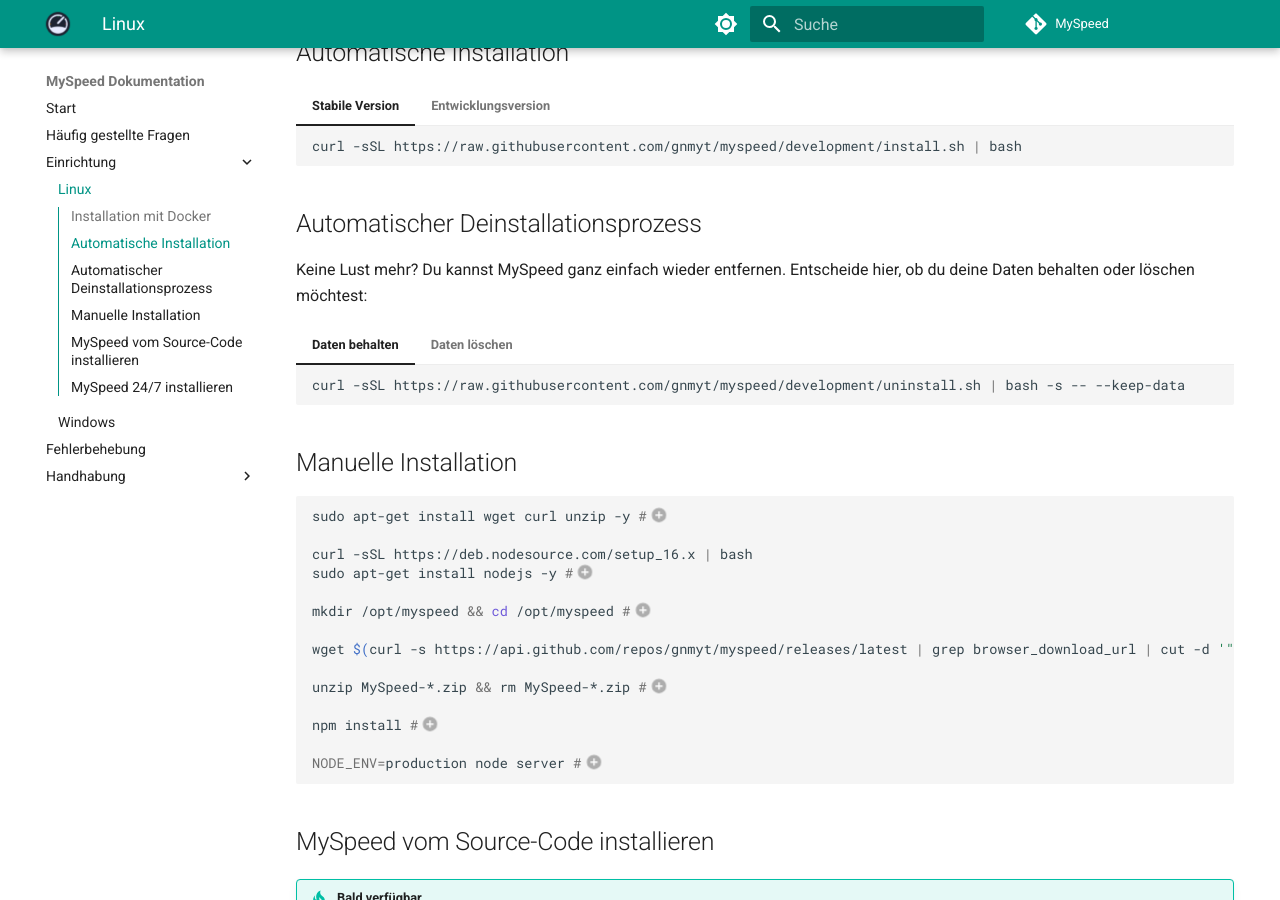
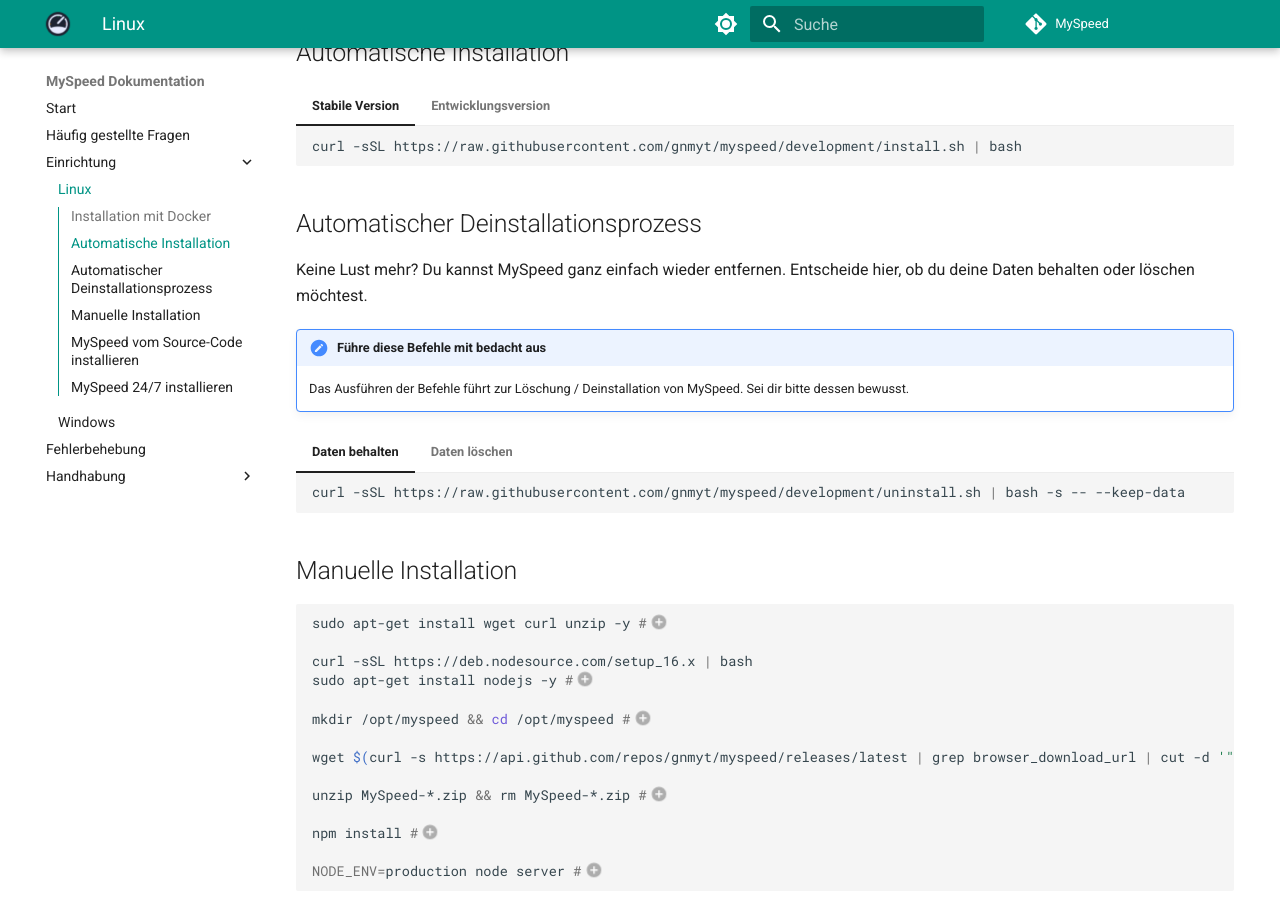
Before and after one commit to gnmyt/myspeed, an MkDocs documentation site: the page built from docs/setup/linux.md, in a window 1280 px wide and 900 px high, scrolled down 389 px. Built offline with MkDocs 1.6.1 and Material for MkDocs 9.7.7, drawn with Linux system fonts in a browser that asks for light colours; comment, search, counter and statistics services are not loaded.

Commit message:
Warnung bei der Deinstallation hinzugefügt.
Sollte man im "Tran" sein und aus versehen einen anderen Command eingeben als gewollt, wäre das echt ärgerlich. So kann man simpel da entgegen wirken.

````diff
--- a/docs/setup/linux.md
+++ b/docs/setup/linux.md
@@ -18,7 +18,10 @@
     ```
 
 ## Automatischer Deinstallationsprozess
-Keine Lust mehr? Du kannst MySpeed ganz einfach wieder entfernen. Entscheide hier, ob du deine Daten behalten oder löschen möchtest:
+Keine Lust mehr? Du kannst MySpeed ganz einfach wieder entfernen. Entscheide hier, ob du deine Daten behalten oder löschen möchtest.
+
+!!! warn "Führe diese Befehle mit bedacht aus"
+    Das Ausführen der Befehle führt zur Löschung / Deinstallation von MySpeed. Sei dir bitte dessen bewusst.
 
 === "Daten behalten"
     ```sh
````
